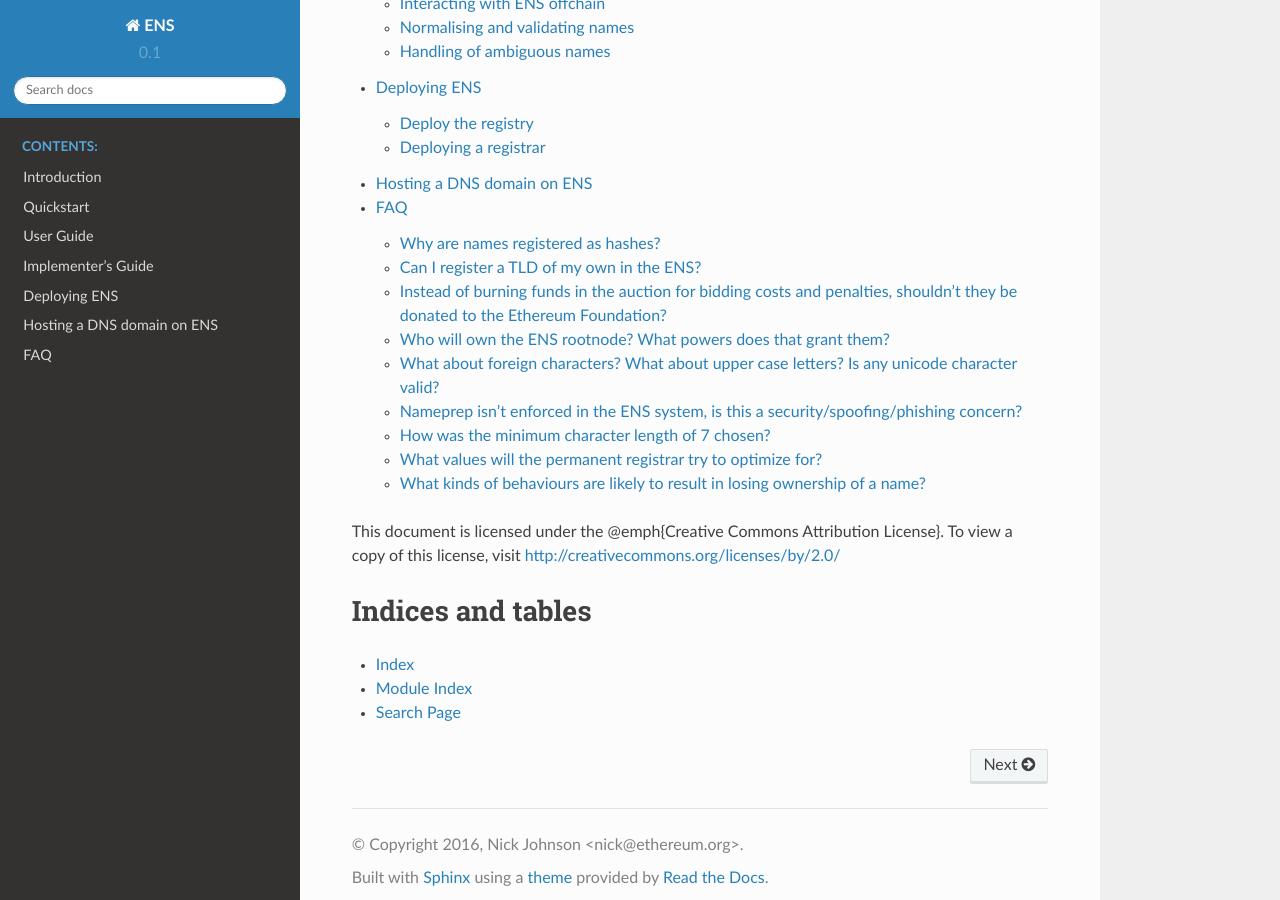
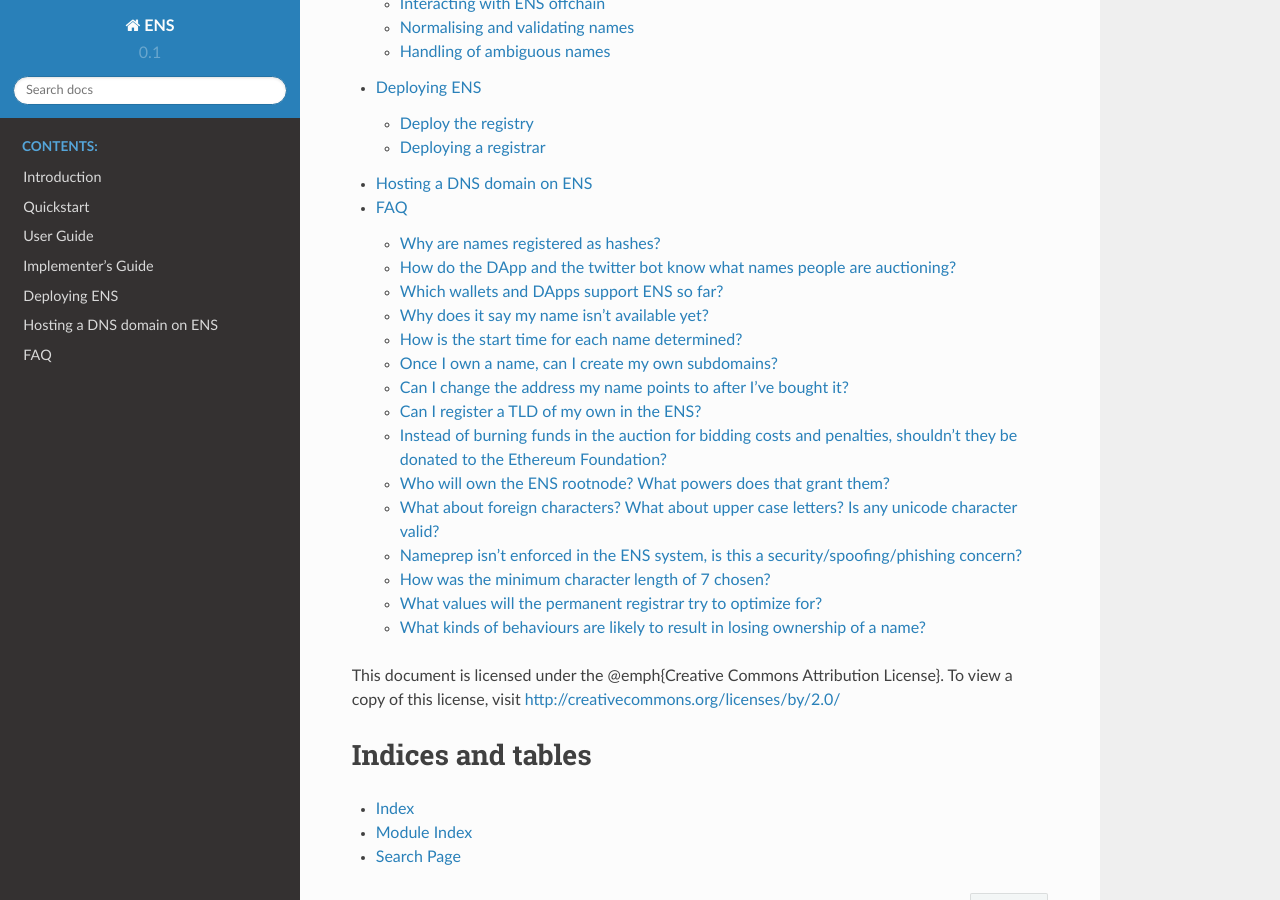
Before and after one commit to ensdomains/ens, a Sphinx documentation site: the page built from docs/index.rst, in a window 1280 px wide and 900 px high, scrolled down 684 px. Built offline with Sphinx 7.4.7 and the Read the Docs theme 2.0.0, drawn with Linux system fonts in a browser that asks for light colours; some of the changed lines change nothing that is shown.

Commit message:
New FAQs

```diff
--- a/docs/faq.rst
+++ b/docs/faq.rst
@@ -6,6 +6,45 @@
 -----------------------------------
 
 Hashes are used for two main reasons. First, to prevent trivial enumeration of the entire set of domains, which helps preserve privacy of names (for instance, so you can register the domain for your startup before you publicly launch). Second, because hashes provide a fixed length identifier that can easily be passed around between contracts with fixed overhead and no issues around passing around variable-length strings.
+
+How do the DApp and the twitter bot know what names people are auctioning?
+-----------------------------------
+
+The DApp and the twitter bot have built in lists of common names, drawn from an English dictionary and Alexa's list of top 1 million internet domain names. They use these lists to show you when common names are being auctioned. We do this because if the app didn't reveal these names, anyone with a little technical skill could find them out anyway, giving them an advantage over those who don't have the capacity to build their own list and code to check names against it.
+
+Which wallets and DApps support ENS so far?
+-----------------------------------
+
+MyEtherWallet supports both registering names via the auction process and sending funds and interacting with contracts identified by their names.
+
+Metamask supports sending funds to ENS names.
+
+Mist is working on ENS support and should announce it soon.
+
+LEth is working on ENS support and should announce it soon.
+
+Status is working on ENS support and should announce it soon.
+
+Why does it say my name isn't available yet?
+-----------------------------------
+
+ENS names are released gradually over a 'slow start' period of 8 weeks starting on May 4th 2017. The time at which any given name becomes available for auction during that period is effectively random. If you enter your desired name into the DApp, it will let you know when the first time you can auction it is.
+
+How is the start time for each name determined?
+-----------------------------------
+
+Internally, we hash the name using keccak256, and express the result as an integer between 0 and 1. Then, we multiply that by the duration of the launch period (8 weeks) and add that to the start date (May 4th 2017 1100 UTC) to generate the time at which that name can first be auctioned. You can see the code for this here_.
+
+Once I own a name, can I create my own subdomains?
+-----------------------------------
+
+Yes! You can create whatever subdomains you wish, and assign ownership of them to other people if you desire. You can even set up your own registrar for your domain!
+
+Can I change the address my name points to after I've bought it?
+-----------------------------------
+
+Yes, you can update the addresses and other resources pointed to by your name at any time.
+
 
 Can I register a TLD of my own in the ENS?
 -----------------------------------
@@ -70,3 +109,5 @@
 Just like the current model, this “fee” would not go to the Ethereum Foundation or any third party, but be locked or burned. Ideally, this financial (opportunity and liquidity) cost will make name squatting unprofitable – or at least make the name reselling market a dynamic and competitive one, focused on quick turnout and not on holding names long term for as much money as possible.
 
 Another very possible option creating some sort of dispute resolution process for names, to ensure the “principle of least surprise” but this is a controversial idea and there are no clear ideas on how this process could be achieved in a fair way without risks of centralization and abuse of power.
+
+:: _here: https://github.com/ethereum/ens/blob/13f3aa431f1e90ace80c510251a906f018fc7cc1/contracts/HashRegistrarSimplified.sol#L263
```
